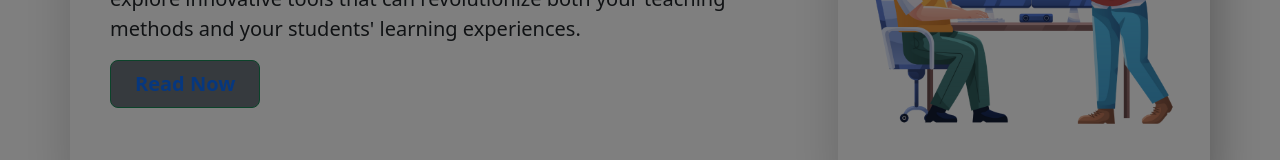
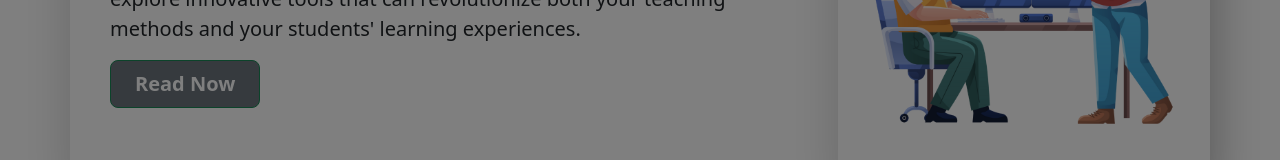
Before and after one commit to db627/mywebclass-simiolation-2, a website built with webpack: page src/index.html in a window 1280 px wide. Shown: the part 388-548 px from the top of the page. Built offline with nearby package versions, Linux system fonts and the light colour scheme.

Commit message:
fix button

```diff
--- a/src/index.html
+++ b/src/index.html
@@ -74,7 +74,7 @@
                         state-of-the-art technology. Enroll in MyWebClass to explore innovative tools that can
                         revolutionize both your teaching methods and your students' learning experiences.</p>
                     <div class="d-grid gap-2 d-md-flex justify-content-md-start mb-4 mb-lg-3">
-                        <button type="button" class="btn btn-success btn-lg px-4 me-md-2 fw-bold bg-secondary"><a href="content.html" class="text-decoration-none" alt="Read our articles">Read Now</a>
+                        <button type="button" class="btn btn-success btn-lg px-4 me-md-2 fw-bold bg-secondary"><a href="content.html" class="text-decoration-none text-white" alt="Read our articles">Read Now</a>
                         </button>
                     </div>
                 </div>
```
